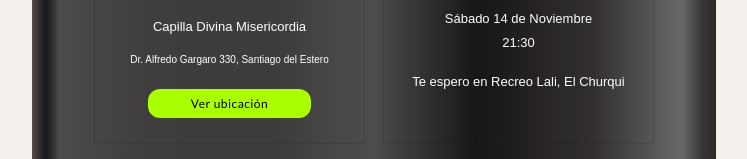
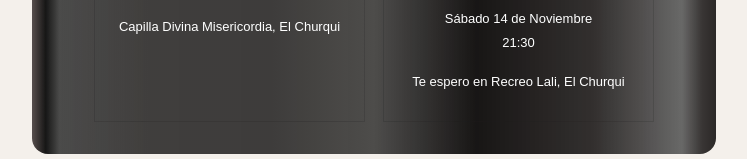
Before and after one commit to lunofest/15Feliciana141126, a plain HTML site: page index.html in a window 1280 px wide. Shown: the part 2364-2523 px from the top of the page, without its empty margins (266-1013 px from the left). Drawn offline with nearby package versions, Linux system fonts and the light colour scheme; a web font is replaced by a local one.

Commit message:
Update event location and details in index.html

```diff
--- a/index.html
+++ b/index.html
@@ -120,9 +120,9 @@
             <h3 class="event-card__title">Misa</h3>
             <p class="event-card__date">Sábado 14 de Noviembre</p>
             <p class="event-card__time">08:30hs</p>
-            <p class="event-card__place">Capilla Divina Misericordia</p>
-            <p class="event-card__detail">Dr. Alfredo Gargaro 330, Santiago del Estero</p>
-            <div class="event-card__actions"><a class="button button--ghost"
+            <p class="event-card__place">Capilla Divina Misericordia, El Churqui</p>
+
+            <div style="display: none;" class="event-card__actions"><a class="button button--ghost"
                 href="https://maps.app.goo.gl/5FnkqSpo8XBJopqU9" target="_blank">Ver
                 ubicación</a></div>
           </article>
```
